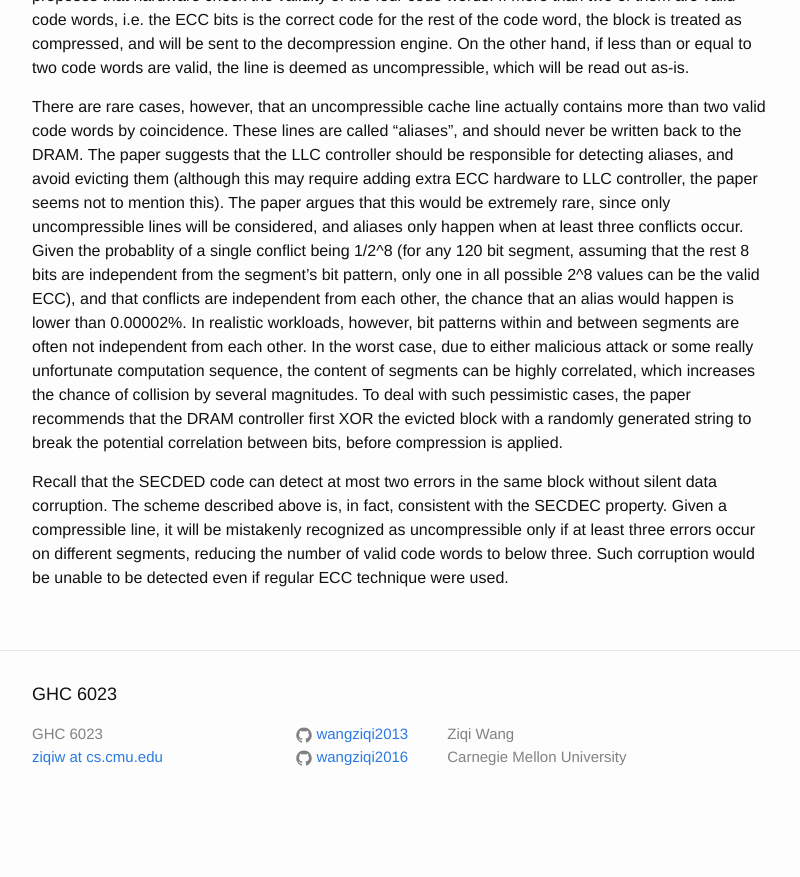
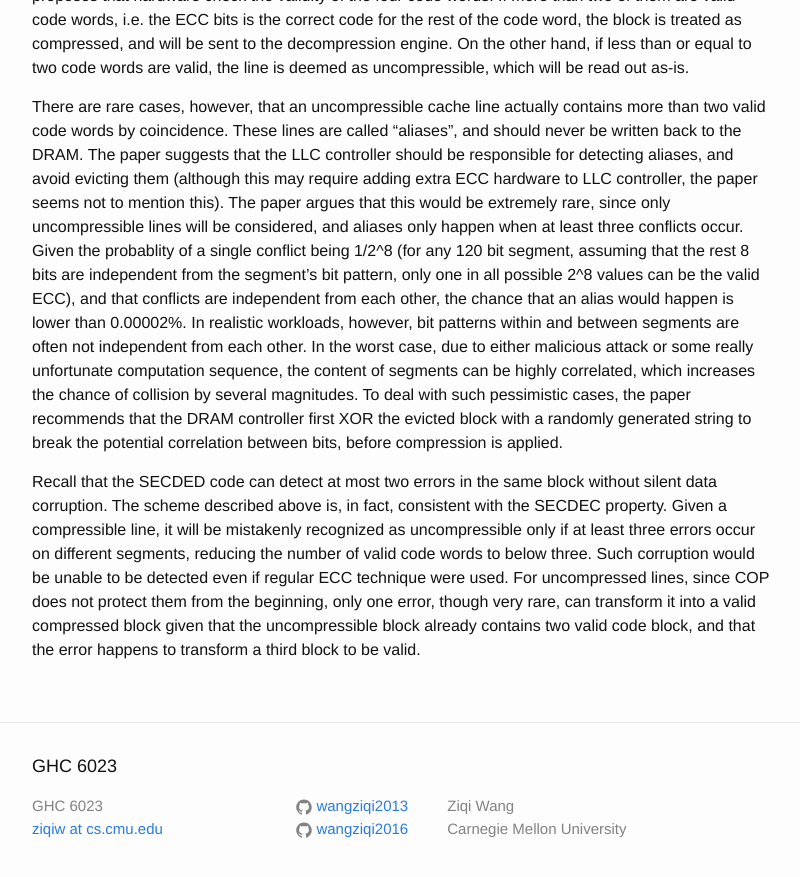
Before and after one commit to wangziqi2013/wangziqi2013.github.io, a Jekyll site: the page built from _posts/2020-06-08-cop.markdown, in a window 1280 px wide and 900 px high, scrolled down 1624 px. Shown: the top 877 px of the window, without its empty margins (238-1038 px from the left). Built offline with Jekyll 4.4.1, drawn with Linux system fonts in a browser that asks for light colours; before the commit the page ends 2452 px from its top, so only the background shows below that.

Commit message:
Adding uncompressed lines

```diff
--- a/_posts/2020-06-08-cop.markdown
+++ b/_posts/2020-06-08-cop.markdown
@@ -78,3 +78,6 @@ Recall that the SECDED code can detect at most two errors in the same block with
 described above is, in fact, consistent with the SECDEC property. Given a compressible line, it will be mistakenly
 recognized as uncompressible only if at least three errors occur on different segments, reducing the number of valid
 code words to below three. Such corruption would be unable to be detected even if regular ECC technique were used.
+For uncompressed lines, since COP does not protect them from the beginning, only one error, though very rare, can
+transform it into a valid compressed block given that the uncompressible block already contains two valid code block,
+and that the error happens to transform a third block to be valid.
```
